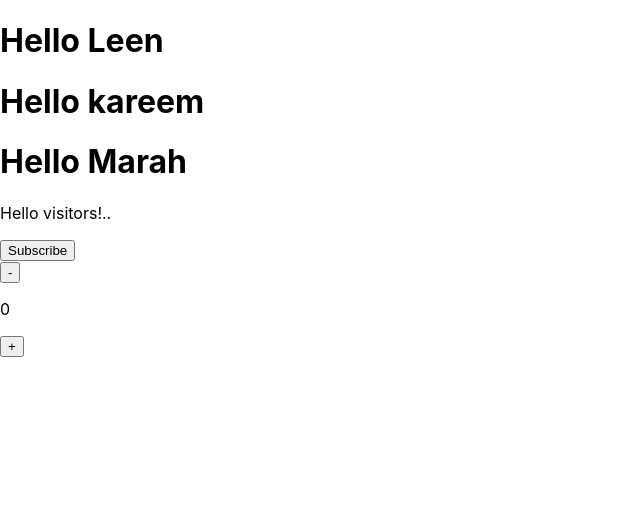
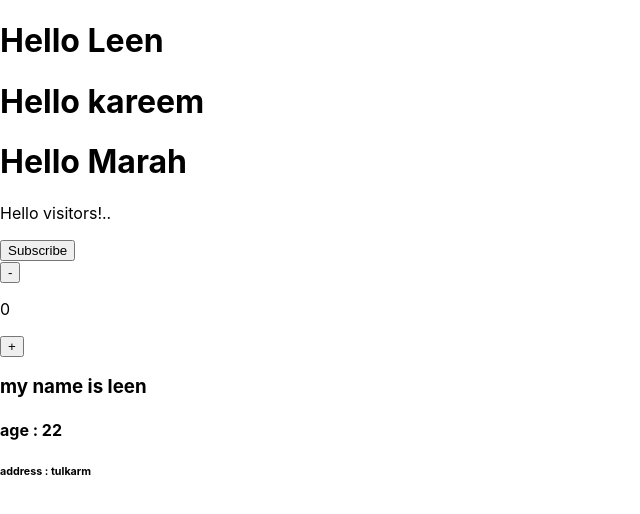
Before and after one commit to Leen-odeh3/Codevolution-Classes, a React (Create React App) app in the folder training/: page / in a window 1280 px wide. Shown: the top 514 px of the page, without its empty margins (0-640 px from the left). Built offline with nearby package versions, Linux system fonts and the light colour scheme.

Commit message:
destructring props

```diff
--- a/training/src/App.js
+++ b/training/src/App.js
@@ -2,6 +2,7 @@ import React from 'react'
 import Greet from './Component/Greet/Greet'
 import Welcome from './Component/Welcom/Welcome'
 import Counter from './Component/Counter/Counter'
+import Destructuring from './Component/Destructuring/Destructuring'
 
 const App = () => {
   return (
@@ -11,7 +12,7 @@ const App = () => {
       <Greet name="Marah"/>
       <Welcome/>
       <Counter/>
-
+      <Destructuring name="leen" age="22" address="tulkarm"/>
     </div>
   )
 }
--- /dev/null
+++ b/training/src/Component/Destructuring/Destructuring.jsx
@@ -0,0 +1,13 @@
+import React from "react";
+
+const Destructuring = ({ name, age, address }) => {
+  return (
+    <div>
+      <h3>my name is {name} </h3>
+      <h4>age : {age} </h4>
+      <h6>address : {address} </h6>
+    </div>
+  );
+};
+
+export default Destructuring;
```
